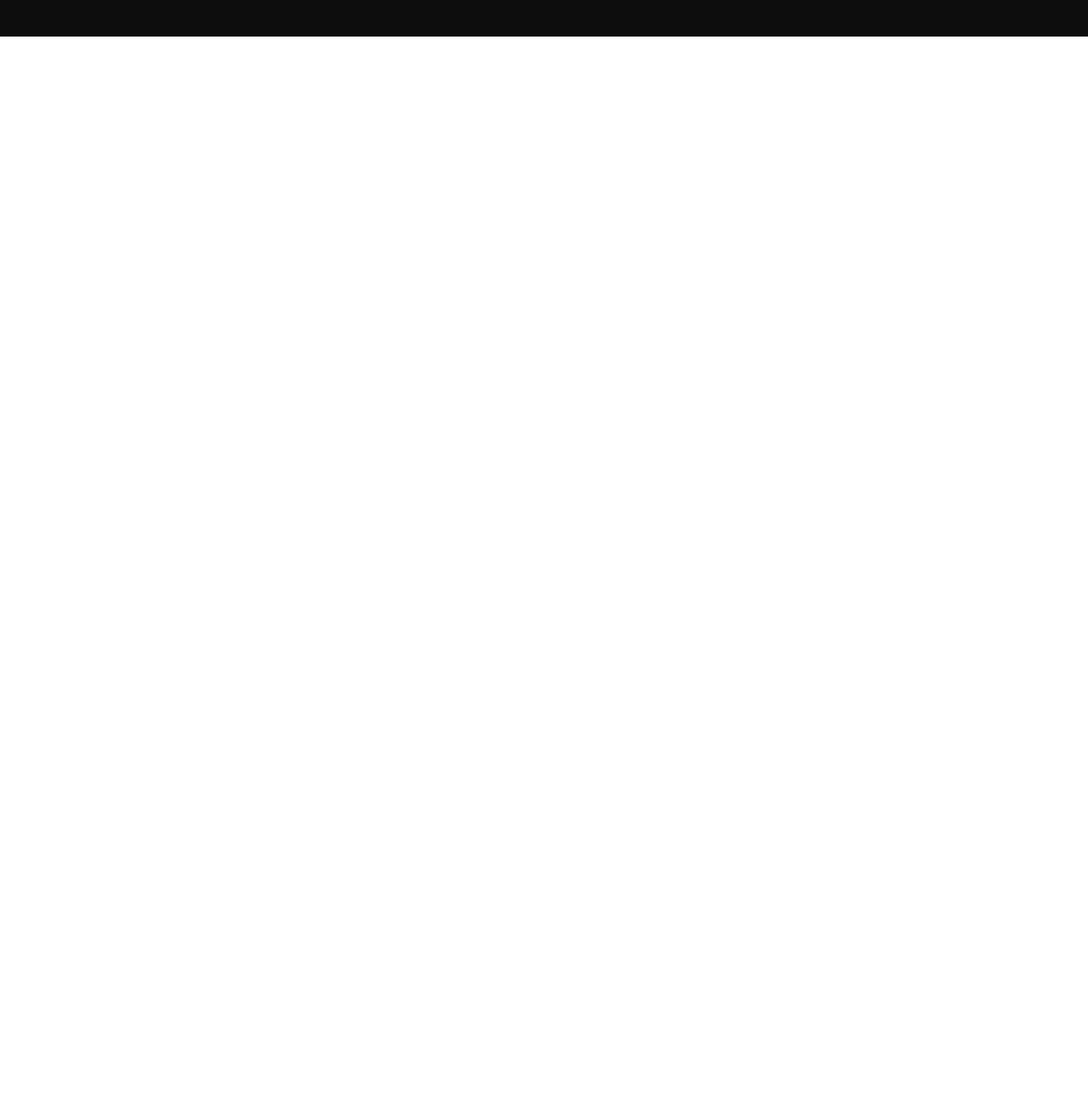
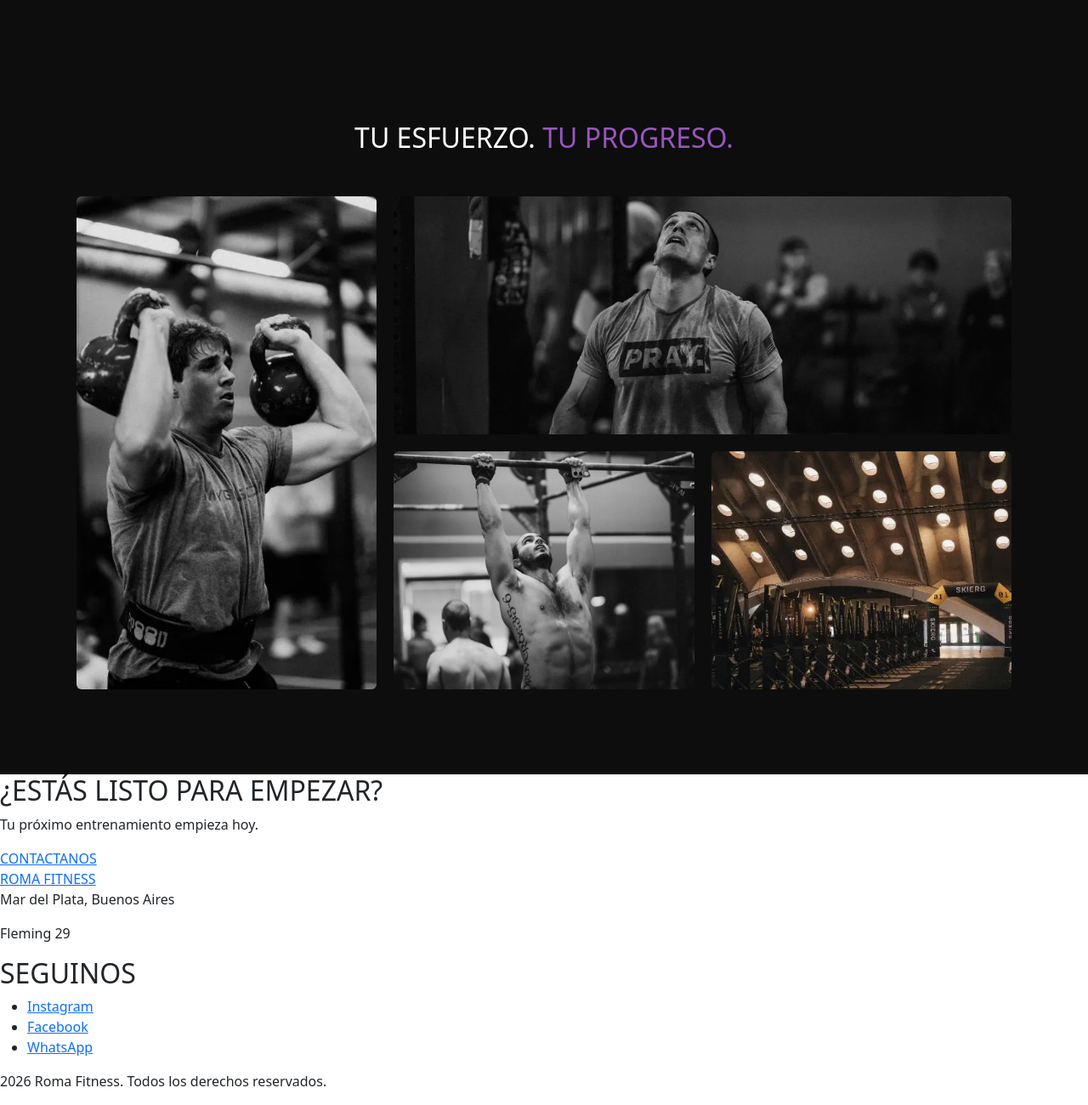
Before and after one commit to NanoARG/proyectoroma, a website: page index.html in a window 1280 px wide. Shown: the part 1375-2675 px from the top of the page at 85% size. Before the commit the page ends 1418 px from the top, so only its background shows below. Drawn offline with nearby package versions, Linux system fonts and the light colour scheme.

Commit message:
avances index

```diff
--- a/index.html
+++ b/index.html
@@ -94,7 +94,109 @@
                 </article>
             </div>
         </section>
+
+        <section class="galeria">
+            <div class="galeria__intro">
+                <h2>TU ESFUERZO. <span>TU PROGRESO.</span></h2>
+            </div>
+            <div class="galeria__grid">
+                <article class="galeria__item galeria__item--kettlebell">
+                    <img
+                        src="./assets/imagenes/bloque3_1.webp"
+                        alt="Atleta realizando un ejercicio con kettlebells en Roma Fitness"
+                        loading="lazy"
+                    >
+                    <div class="galeria__overlay">
+                        <span>KETTLEBELLS</span>
+                    </div>
+                </article>
+                <article class="galeria__item galeria__item--wod">
+                    <img
+                        src="./assets/imagenes/bloque3_2.webp"
+                        alt="Atleta recuperandose durante un wod en Roma Fitness"
+                        loading="lazy"
+                    >
+                    <div class="galeria__overlay">
+                        <span>WOD</span>
+                    </div>
+                </article>
+                <article class="galeria__item galeria__item--pullups">
+                    <img
+                        src="./assets/imagenes/bloque3_3.webp"
+                        alt="Atleta realizando pull ups durante un entrenamiento de Crossfit en Roma Fitness"
+                        loading="lazy"
+                    >
+                    <div class="galeria__overlay">
+                        <span>PULL UPS</span>
+                    </div>
+                </article>
+                <article class="galeria__item galeria__item--box">
+                    <img
+                        src="./assets/imagenes/bloque3_4.webp"
+                        alt="Equipamiento y máquinas del box Roma Fitness"
+                        loading="lazy"
+                    >
+                    <div class="galeria__overlay">
+                        <span>EL BOX</span>
+                    </div>
+                </article>
+            </div>
+        </section>
+
+        <section class="cta">
+            <div class="cta__contenido">
+                <h2>¿ESTÁS LISTO PARA EMPEZAR?</h2>
+                <p>
+                    Tu próximo entrenamiento empieza hoy.
+                </p>
+                <a href="#" class="cta__boton">
+                    CONTACTANOS
+                </a>
+            </div>
+        </section>
     </main>
+    <footer class="footer">
+        <div class="footer__contenido">
+            <div class="footer__info">
+                <a href="./index.html" class="footer__logo">
+                    ROMA
+                    <span>FITNESS</span>
+                </a>
+                <p>
+                    Mar del Plata, Buenos Aires
+                </p>
+                <p>
+                    Fleming 29
+                </p>
+            </div>
+            <div class="footer__redes">
+                <h2>SEGUINOS</h2>
+                <ul>
+                    <li>
+                        <a href="#" target="_blank" rel="noopener noreferrer">
+                            Instagram
+                        </a>
+                    </li>
+                    <li>
+                        <a href="#" target="_blank" rel="noopener noreferrer">
+                            Facebook
+                        </a>
+                    </li>
+                    <li>
+                        <a href="#" target="_blank" rel="noopener noreferrer">
+                            WhatsApp
+                        </a>
+                    </li>
+                </ul>
+            </div>
+        </div>
+
+        <div class="footer__copyright">
+            <p>
+                2026 Roma Fitness. Todos los derechos reservados.
+            </p>
+        </div>
+    </footer>
     <script src="https://cdn.jsdelivr.net/npm/bootstrap@5.3.8/dist/js/bootstrap.bundle.min.js"
         integrity="sha384-FKyoEForCGlyvwx9Hj09JcYn3nv7wiPVlz7YYwJrWVcXK/BmnVDxM+D2scQbITxI"
         crossorigin="anonymous"></script>
--- /dev/null
+++ b/scss/_galeria.scss
@@ -0,0 +1,119 @@
+@use 'variables' as *;
+
+.galeria {
+    background-color: $color-negro;
+    padding: 100px 20px;
+
+//--------------
+//TITULO
+//--------------
+
+    &__intro {
+        max-width: 1100px;
+        margin: 0 auto 50px;
+        text-align: center;
+
+        h2 {
+            color: $color-blanco;
+        }
+
+        span {
+            color: $color-violeta;
+        }
+    }
+
+//--------------
+//GRID
+//--------------
+
+    &__grid {
+        max-width: 1100px;
+        margin: 0 auto;
+
+        display: grid;
+        grid-template-columns: repeat(6, 1fr);
+        grid-template-rows: repeat(2, 280px);
+        gap: 20px;
+    }
+}
+
+//-----------
+//CADA IMAGEN
+//-----------
+
+.galeria__item {
+    position: relative;
+    overflow: hidden;
+    border-radius: 6px;
+
+    //IMAGEN
+
+    img {
+        width: 100%;
+        height: 100%;
+        object-fit: cover;
+        display: block;
+
+        transition: transform 0.4s ease;
+    }
+
+    //OVERLAY
+
+    .galeria__overlay {
+        position: absolute;
+        inset: 0;
+
+        display: flex;
+        align-items: center;
+        justify-content: center;
+
+        background-color: rgb(13,13,13,0.55);
+        opacity: 0;
+        transition: opacity 0.4s ease;
+
+        span {
+            color: $color-blanco;
+            font-weight: 700;
+            letter-spacing: 2px;
+        }
+
+    }
+
+    //HOVER
+
+    &:hover {
+
+        img {
+            transform: scale(1.04);
+        }
+
+        .galeria__overlay {
+            opacity: 1;
+        }
+    }
+
+
+//--------
+//POSICION IMAGENES
+//--------
+
+&--kettlebell {
+    grid-column: 1 / 3;
+    grid-row: 1 / 3;
+    }
+
+&--wod {
+    grid-column: 3 / 7;
+    grid-row: 1 / 2;
+    }
+
+&--pullups {
+    grid-column: 3 / 5;
+    grid-row: 2 / 3;
+    }
+
+&--box {
+    grid-column: 5 / 7;
+    grid-row: 2 / 3;
+    }
+}
--- a/scss/styles.scss
+++ b/scss/styles.scss
@@ -2,6 +2,7 @@
 @use 'variables' as *;
 @use 'header' as *;
 @use 'filosofia' as *;
+@use 'galeria' as *;
 
 img {
     width: 100%;
```
Also changed, not shown: assets/imagenes/bloque3_1.webp (added), assets/imagenes/bloque3_2.webp (added), assets/imagenes/bloque3_3.webp (added), assets/imagenes/bloque3_4.webp (added), css/styles.css, 5 other files.
